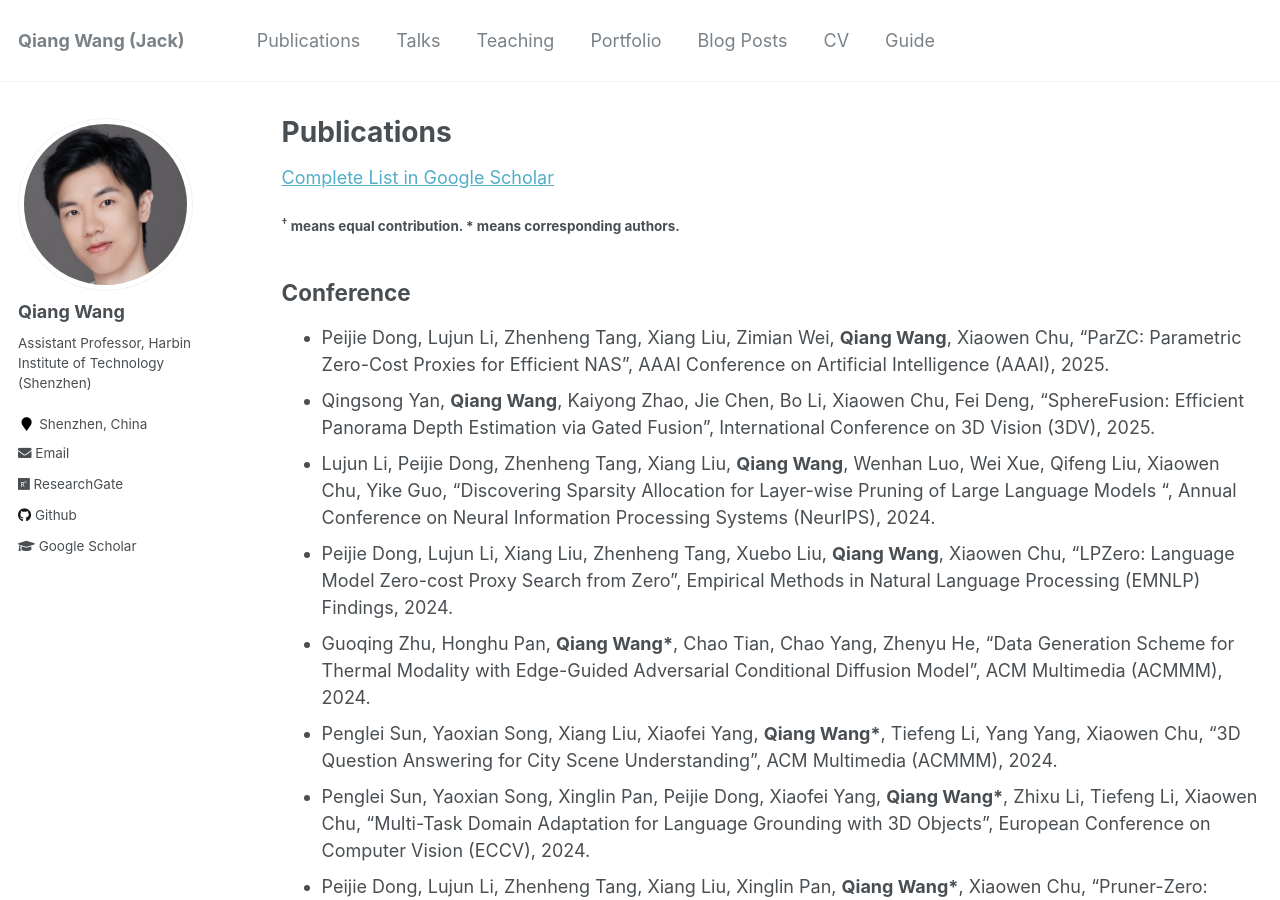
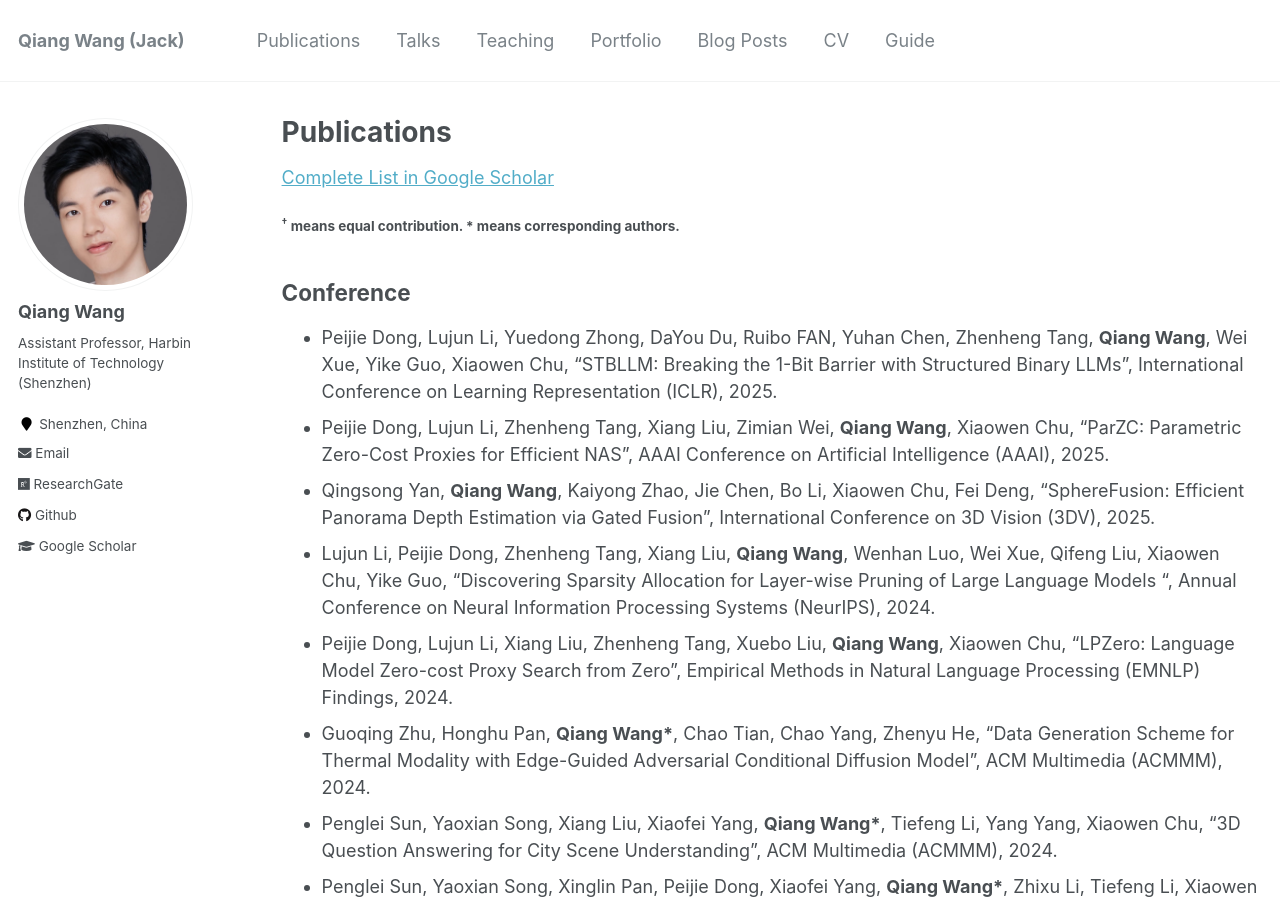
Before and after one commit to blackjack2015/blackjack2015.github.io, a Jekyll site: the page built from _pages/publications.md, in a window 1280 px wide and 900 px high. Built offline with Jekyll 4.4.1, drawn with Linux system fonts in a browser that asks for light colours.

Commit message:
Update publications.md

```diff
--- a/_pages/publications.md
+++ b/_pages/publications.md
@@ -20,6 +20,7 @@ author_profile: true
 #### <sup>&dagger;</sup> means equal contribution. \* means corresponding authors.
 
 ## Conference
++ Peijie Dong, Lujun Li, Yuedong Zhong, DaYou Du, Ruibo FAN, Yuhan Chen, Zhenheng Tang, **Qiang Wang**, Wei Xue, Yike Guo, Xiaowen Chu, "STBLLM: Breaking the 1-Bit Barrier with Structured Binary LLMs", International Conference on Learning Representation (ICLR), 2025.
 + Peijie Dong, Lujun Li, Zhenheng Tang, Xiang Liu, Zimian Wei, **Qiang Wang**, Xiaowen Chu, "ParZC: Parametric Zero-Cost Proxies for Efficient NAS", AAAI Conference on Artificial Intelligence (AAAI), 2025.
 + Qingsong Yan, **Qiang Wang**, Kaiyong Zhao, Jie Chen, Bo Li, Xiaowen Chu, Fei Deng, "SphereFusion: Efficient Panorama Depth Estimation via Gated Fusion", International Conference on 3D Vision (3DV), 2025.
 + Lujun Li, Peijie Dong, Zhenheng Tang, Xiang Liu, **Qiang Wang**, Wenhan Luo, Wei Xue, Qifeng Liu, Xiaowen Chu, Yike Guo, "Discovering Sparsity Allocation for Layer-wise Pruning of Large Language Models
```
